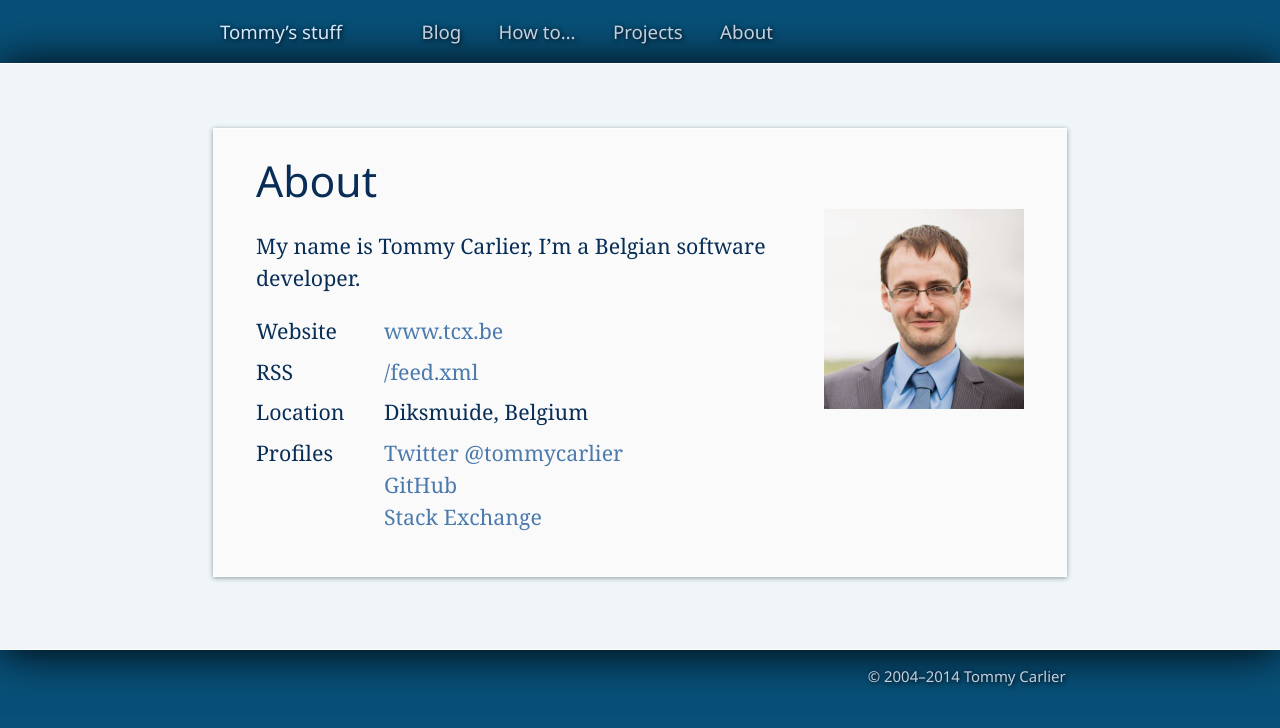
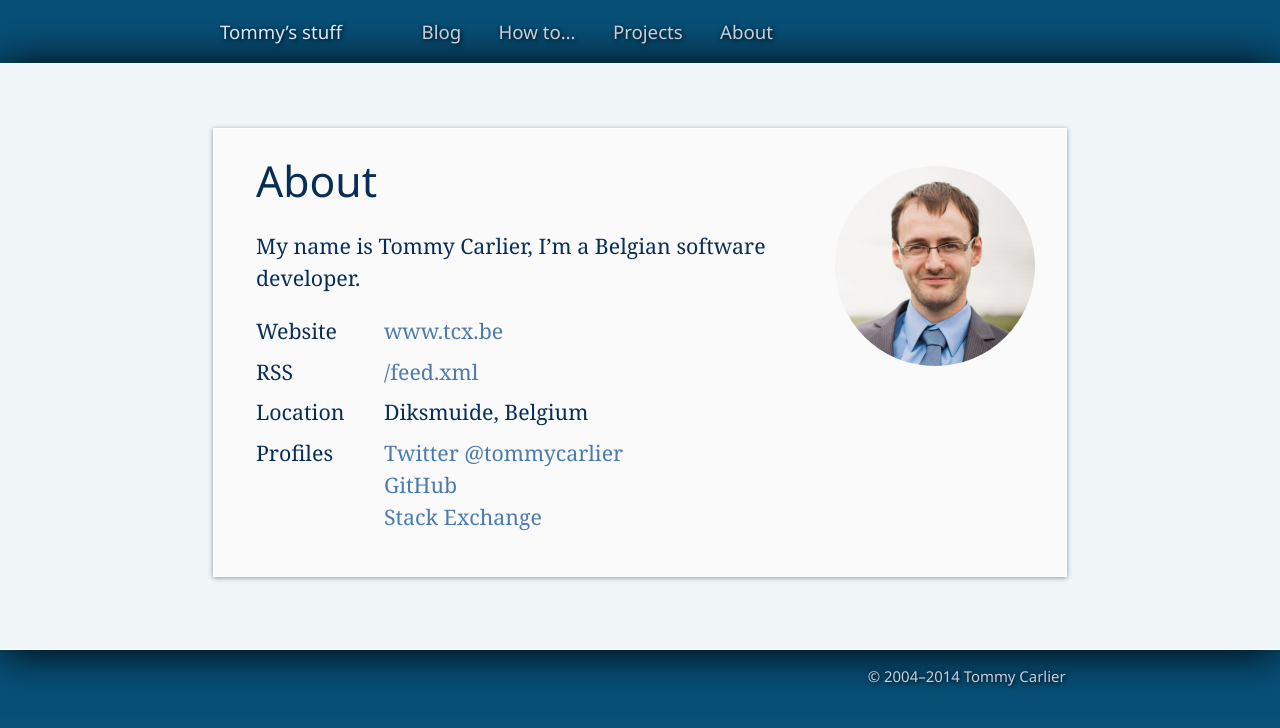
Before and after one commit to tommy-carlier/www.tcx.be, a Jekyll site: the page built from about/index.html, in a window 1280 px wide. Shown: the top 728 px of the page. Built offline with Jekyll 4.4.1, drawn with Linux system fonts in a browser that asks for light colours.

Commit message:
Tweaked styling of profile picture

```diff
--- a/assets/site.sass
+++ b/assets/site.sass
@@ -166,6 +166,8 @@ article
   float: right
   width: 200px
   height: 200px
+  margin: -2em -0.5em 1em 1em
+  border-radius: 100px
 
 @media screen
   .page .download
```
